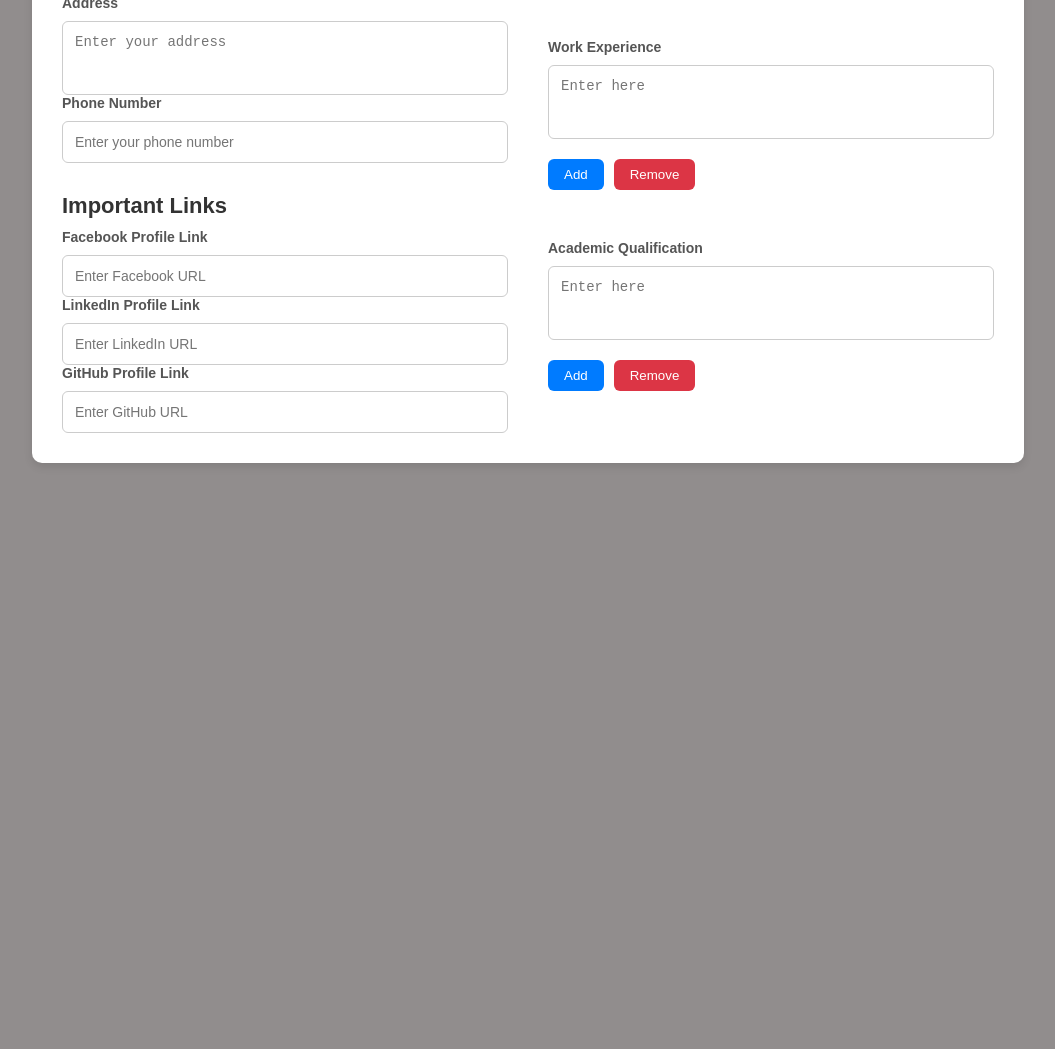
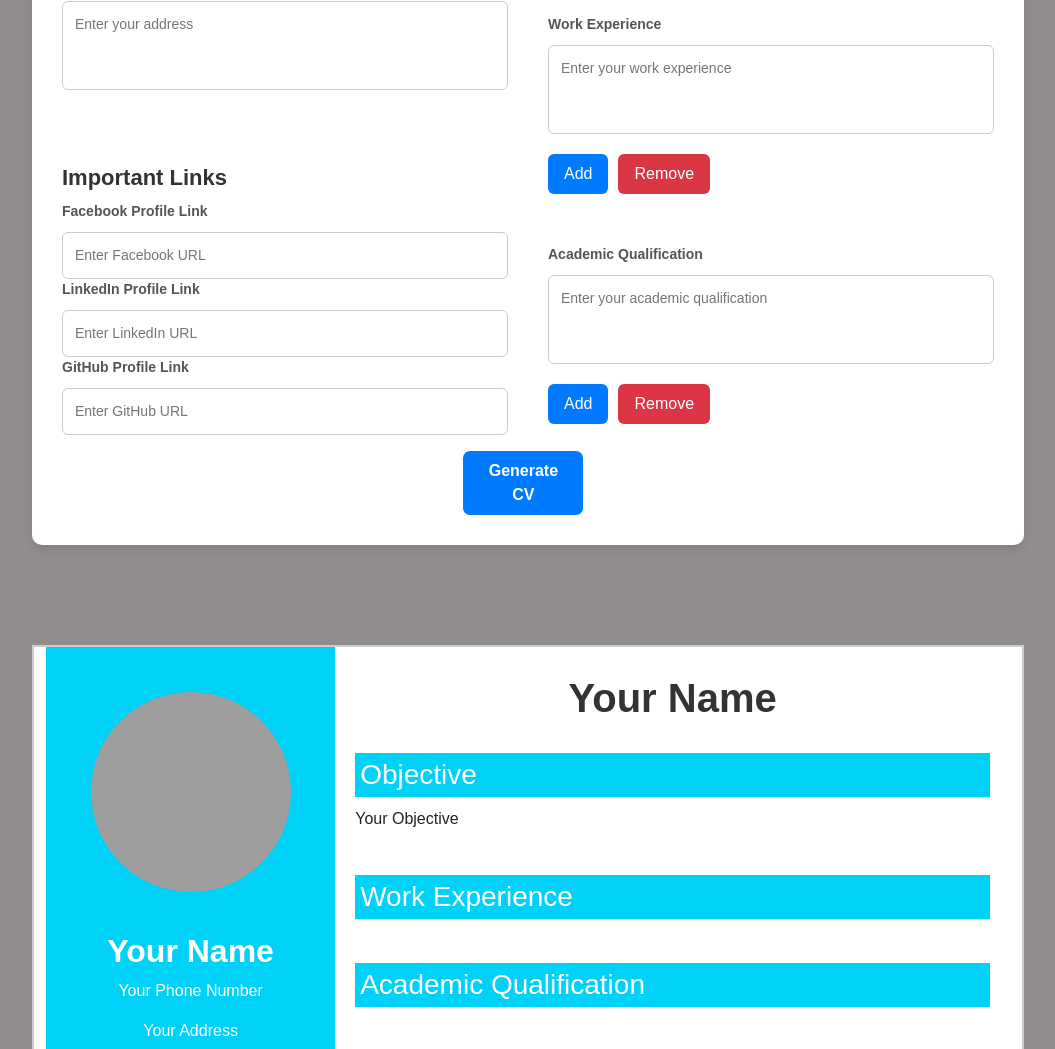
Before and after one commit to BaeedKhan91/resume-builder, a plain HTML site: page index.html in a window 1280 px wide. Shown: the part 272-1321 px from the top of the page, without its empty margins (112-1167 px from the left). Before the commit the page ends 800 px from the top, so only its background shows below. Drawn offline with nearby package versions, Linux system fonts and the light colour scheme; grey boxes are pictures that could not be loaded.

Commit message:
adding javascript

```diff
--- a/index.html
+++ b/index.html
@@ -3,37 +3,35 @@
 <head>
   <meta charset="UTF-8">
   <meta name="viewport" content="width=device-width, initial-scale=1.0">
-  <title>Resume Builder</title>
+  <title>Dynamic Resume Builder</title>
+  <link href="https://cdn.jsdelivr.net/npm/bootstrap@5.0.2/dist/css/bootstrap.min.css" rel="stylesheet" integrity="sha384-EVSTQN3/azprG1Anm3QDgpJLIm9Nao0Yz1ztcQTwFspd3yD65VohhpuuCOmLASjC" crossorigin="anonymous">
+  <link rel="stylesheet" href="https://cdnjs.cloudflare.com/ajax/libs/font-awesome/6.5.1/css/all.min.css">
   <link rel="stylesheet" href="./style.css">
-
 </head>
 <body>
-  <div class="form-container">
+  <div class="form-container" id="cv-form">
     <!-- Left Side -->
     <div class="section">
       <!-- Personal Information -->
       <div>
         <h2>Personal Information</h2>
         <div class="form-group">
-          <label for="firstName">First Name</label>
-          <input type="text" id="firstName" placeholder="Enter your first name" />
+          <label for="namef">Full Name</label>
+          <input type="text" id="namef" placeholder="Enter your full name" />
         </div>
+
         <div class="form-group">
-          <label for="lastName">Last Name</label>
-          <input type="text" id="lastName" placeholder="Enter your last name" />
+          <label for="phoneNumber">Phone Number</label>
+          <input type="tel" id="phoneNumber" placeholder="Enter your phone number" />
         </div>
         <div class="form-group">
           <label for="address">Address</label>
           <textarea id="address" rows="3" placeholder="Enter your address"></textarea>
         </div>
-        <div class="form-group">
-          <label for="phoneNumber">Phone Number</label>
-          <input type="tel" id="phoneNumber" placeholder="Enter your phone number" />
-        </div>
       </div>
 
       <!-- Important Links -->
-      <div>
+      <div style="margin-top: 10%;">
         <h2>Important Links</h2>
         <div class="form-group">
           <label for="facebook">Facebook Profile Link</label>
@@ -47,6 +45,7 @@
           <label for="github">GitHub Profile Link</label>
           <input type="url" id="github" placeholder="Enter GitHub URL" />
         </div>
+        <button class="generate-cv btn btn-primary mt-3" id="generate-cv" onclick="generateCv()">Generate CV</button>
       </div>
     </div>
 
@@ -64,11 +63,11 @@
       <div class="form-group">
         <label>Work Experience</label>
         <div id="workExperienceContainer">
-          <textarea rows="3" placeholder="Enter here"></textarea>
+          <textarea rows="3" placeholder="Enter your work experience" id="workex"></textarea>
         </div>
         <div class="button-group">
-          <button class="add-button" onclick="addWorkExperience()">Add</button>
-          <button class="remove-button" onclick="removeWorkExperience()">Remove</button>
+          <button class="add-button btn btn-success" onclick="addWorkExperience()">Add</button>
+          <button class="remove-button btn btn-danger" onclick="removeWorkExperience()">Remove</button>
         </div>
       </div>
 
@@ -76,16 +75,53 @@
       <div class="form-group">
         <label>Academic Qualification</label>
         <div id="academicContainer">
-          <textarea rows="3" placeholder="Enter here"></textarea>
+          <textarea rows="3" placeholder="Enter your academic qualification"></textarea>
         </div>
         <div class="button-group">
-          <button class="add-button" onclick="addAcademic()">Add</button>
-          <button class="remove-button" onclick="removeAcademic()">Remove</button>
+          <button class="add-button btn btn-success" onclick="addAcademic()">Add</button>
+          <button class="remove-button btn btn-danger" onclick="removeAcademic()">Remove</button>
         </div>
       </div>
     </div>
   </div>
- <script src="./script.js"></script>
 
+  <!-- CV Template -->
+  <div class="container">
+    <div class="left-column">
+      <div class="profile-pic" style="margin-top: 10%;">
+        <img src="https://encrypted-tbn0.gstatic.com/images?q=tbn:ANd9GcS2IYhSn8Y9S9_HF3tVaYOepJBcrYcd809pBA&s" alt="Profile Picture">
+      </div>
+      <h2 id="t1" style="margin-top: 8%;">Your Name</h2>
+      <p id="cv-number">Your Phone Number</p>
+      <p id="cv-address">Your Address</p>
+      <div class="links">
+        <a id="cv-linkedin" href="#" target="_blank"><i class="fab fa-linkedin"></i></a>
+        <a id="cv-facebook" href="#" target="_blank"><i class="fab fa-facebook"></i></a>
+        <a id="cv-github" href="#" target="_blank"><i class="fab fa-github"></i></a>
+      </div>
+    </div>
+    <div class="right-column">
+      <h1 id="t2" class="main-t" style="margin-top: 1%;">Your Name</h1>
+      <section style="margin-top: 5%;">
+        <h3>Objective</h3>
+        <p id="cv-objective">Your Objective</p>
+      </section>
+      <section style="margin-top: 7%;">
+        <h3>Work Experience</h3>
+        <ul id="cv-workexperience">
+          <!-- Work experience items will be added here -->
+        </ul>
+      </section>
+      <section style="margin-top: 7%;">
+        <h3>Academic Qualification</h3>
+        <ul id="cv-academic">
+          <!-- Academic qualification items will be added here -->
+        </ul>
+      </section>
+      <button class="btn btn-primary" style="margin-top: 4%;" onclick="printCV()">Print CV</button>
+    </div>
+  </div>
+
+  <script src="./script.js"></script>
 </body>
 </html>
--- a/script.js
+++ b/script.js
@@ -1,29 +1,73 @@
 function addWorkExperience() {
-    const container = document.getElementById('workExperienceContainer');
-    const newTextArea = document.createElement('textarea');
+  const container = document.getElementById("workExperienceContainer");
+  const newTextArea = document.createElement("textarea");
   newTextArea.rows = 3;
-    newTextArea.placeholder = 'Enter here';
+  newTextArea.placeholder = "Enter here";
+  newTextArea.className = "workex-item";
   container.appendChild(newTextArea);
 }
 
 function removeWorkExperience() {
-    const container = document.getElementById('workExperienceContainer');
+  const container = document.getElementById("workExperienceContainer");
   if (container.lastElementChild) {
     container.removeChild(container.lastElementChild);
   }
 }
 
 function addAcademic() {
-    const container = document.getElementById('academicContainer');
-    const newTextArea = document.createElement('textarea');
+  const container = document.getElementById("academicContainer");
+  const newTextArea = document.createElement("textarea");
   newTextArea.rows = 3;
-    newTextArea.placeholder = 'Enter here';
+  newTextArea.placeholder = "Enter here";
+  newTextArea.className = "academic-item";
   container.appendChild(newTextArea);
 }
 
 function removeAcademic() {
-    const container = document.getElementById('academicContainer');
+  const container = document.getElementById("academicContainer");
   if (container.lastElementChild) {
     container.removeChild(container.lastElementChild);
   }
 }
+
+function generateCv() {
+  // Personal Information
+  document.getElementById("t1").textContent = document.getElementById("namef").value;
+  document.getElementById("t2").textContent = document.getElementById("namef").value;
+  document.getElementById("cv-number").textContent = document.getElementById("phoneNumber").value;
+  document.getElementById("cv-address").textContent = document.getElementById("address").value;
+
+  // Links
+  document.getElementById("cv-linkedin").href = document.getElementById("linkedin").value;
+  document.getElementById("cv-facebook").href = document.getElementById("facebook").value;
+  document.getElementById("cv-github").href = document.getElementById("github").value;
+
+  // Objective
+  document.getElementById("cv-objective").textContent = document.getElementById("objective").value;
+
+  // Work Experience
+  const workExperienceList = document.getElementById("cv-workexperience");
+  workExperienceList.innerHTML = ""; // Clear existing items
+  document.querySelectorAll("#workExperienceContainer textarea").forEach((textarea) => {
+    if (textarea.value.trim() !== "") {
+      const li = document.createElement("li");
+      li.textContent = textarea.value;
+      workExperienceList.appendChild(li);
+    }
+  });
+
+  // Academic Qualification
+  const academicList = document.getElementById("cv-academic");
+  academicList.innerHTML = ""; // Clear existing items
+  document.querySelectorAll("#academicContainer textarea").forEach((textarea) => {
+    if (textarea.value.trim() !== "") {
+      const li = document.createElement("li");
+      li.textContent = textarea.value;
+      academicList.appendChild(li);
+    }
+  });
+}
+
+function printCV() {
+  window.print();
+}
--- a/style.css
+++ b/style.css
@@ -7,7 +7,7 @@
 
 body {
   font-family: Arial, sans-serif;
-  display: flex;
+  /* display: flex; */
   justify-content: center;
   align-items: center;
   min-height: 100vh;
@@ -17,12 +17,14 @@ body {
 
 .form-container {
   display: flex;
+ margin-left: 10%;
   gap: 40px; /* Gap between left and right sections */
   width: 80%;
   background: white;
   border-radius: 10px;
   box-shadow: 0 4px 8px rgba(0, 0, 0, 0.1);
   padding: 30px; /* Padding inside the container */
+  margin-bottom: 100px;
 }
 
 .section {
@@ -101,3 +103,118 @@ body {
 .section:last-child .form-group {
   margin-bottom: 20px; /* Extra bottom margin between right-side sections */
 }
+
+/* #cv-form{
+  display: none;
+} */
+
+/* cv temlate */
+
+.container {
+
+  display: flex;
+  width: 80%;
+  /* height: 800px; */
+  border: 2px solid #ccc;
+  background-color: #fff;
+}
+
+.left-column {
+  width: 30%;
+  background-color: #00d1f7;
+  color: #fff;
+  text-align: center;
+  padding: 20px;
+}
+
+.profile-pic img {
+  width: 200px;
+  height: 200px;
+  border-radius: 50%;
+  margin-bottom: 20px;
+}
+.links{
+  display: flex;
+  align-items: center;
+  justify-content: center;
+  gap: 15px;
+}
+
+.links a {
+  display: block;
+  color: #ffffff;
+  text-decoration: none;
+  margin: 5px 0;
+  font-size: 20px;
+}
+
+.links a:hover {
+  text-decoration: underline;
+}
+
+.main-t,#t1{
+  text-align: center;
+  text-transform: capitalize;
+  font-weight: bold;
+}
+.right-column {
+  width: 70%;
+  padding: 20px;
+
+}
+
+.right-column h1 {
+  color: #333;
+  margin-bottom: 20px;
+}
+
+section {
+  margin-bottom: 20px;
+}
+
+section h3 {
+  background-color: #00d1f7;
+  color: #fff;
+  padding: 5px;
+  margin-bottom: 10px;
+}
+
+section ul {
+  list-style: none;
+  margin-left: 20px;
+}
+
+section ul li {
+  margin-bottom: 10px;
+}
+
+.print-btn {
+  background-color: #00d1f7;
+  color: #fff;
+  border: none;
+  padding: 10px 20px;
+  cursor: pointer;
+  border-radius: 5px;
+}
+
+.print-btn:hover {
+  background-color: #0099cc;
+}
+.generate-cv{
+  width: 120px;
+  /* height: 35px; */
+  /* align-items: center; */
+  margin-left: 90%;
+  margin-top: 7%;
+  border-radius: 7px;
+  background-color: #007bff;
+  padding: 8px 16px;
+  color: white;
+  font-weight: 600;
+  border: none;
+  cursor: pointer;
+}
+.generate-cv:hover{
+  background-color: #0056b3;
+
+}
```
Lines whose indentation alone changed are shown as unchanged.
